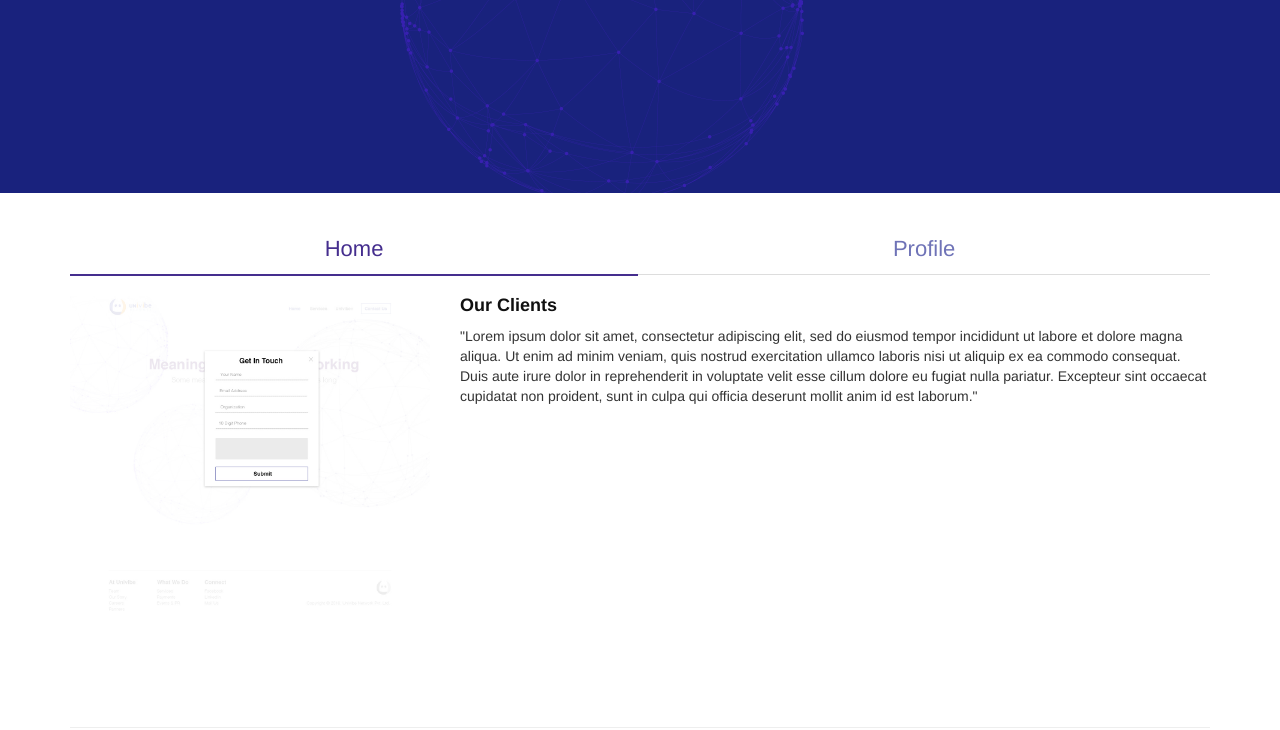
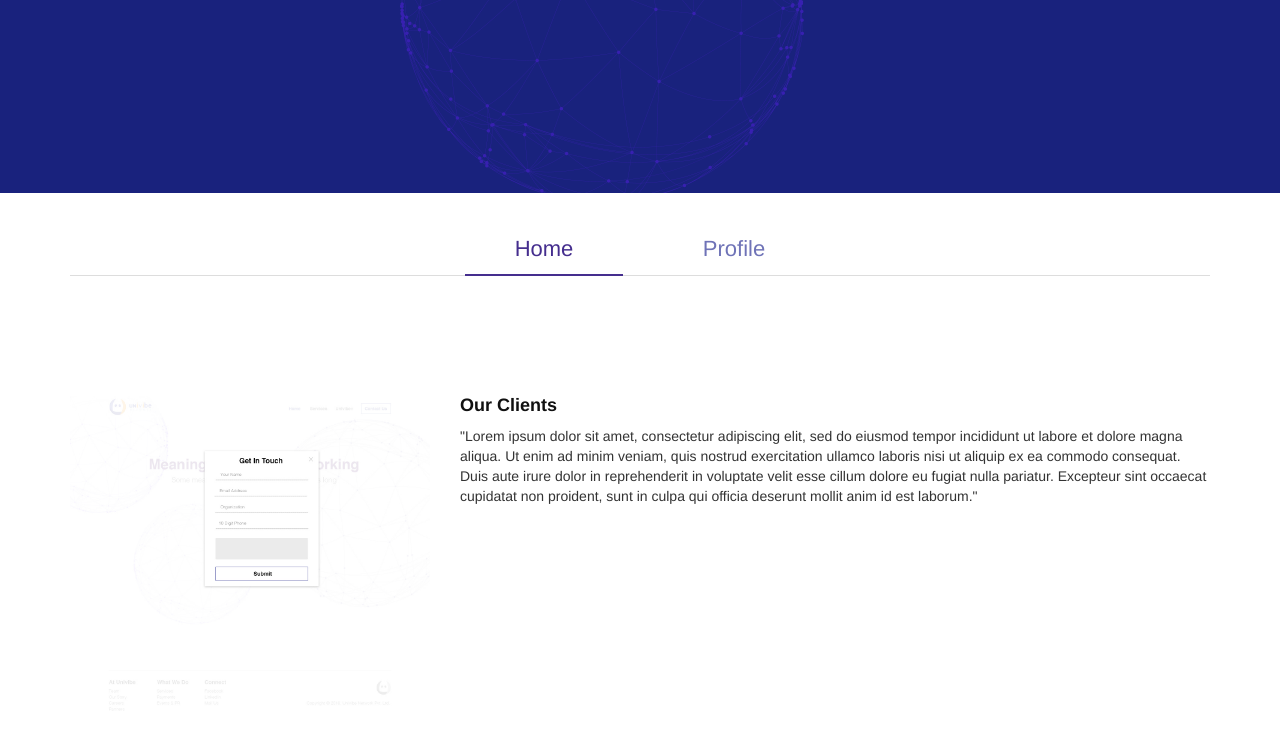
Before and after one commit to dhruvinsanghvi/univibe-corporate, a website: page services.html in a window 1280 px wide. Shown: the part 287-1017 px from the top of the page. Drawn offline with Linux system fonts and the light colour scheme.

Commit message:
local changes

```diff
--- a/css/style.css
+++ b/css/style.css
@@ -2,6 +2,7 @@ html,body{
 margin: 0px;
 padding: 0px;
 height:100%;
+position: relative;
 }
 .logo{
 	width: 130px;
@@ -275,3 +276,12 @@ background-color: transparent;
 	padding-right: 4px;
 	padding-top: 4px;
 }
+.scrolls{
+	position: relative;
+}
+#navtab{
+	width: 1170px;
+	z-index: 1000;
+	background-color: #fff;
+	top: 80px;
+}
--- a/js/main.js
+++ b/js/main.js
@@ -8,14 +8,13 @@ var x = $(".jumbotron").height();
     console.log("if");
     $(".navbar-default").css("background-color", "rgba(255,255,255,1)");
     $(".navbar-default .navbar-nav > li > a").css("color", "#000000");
-    $(".nav-tabs").css({"top": 50, "position":"fixed", "z-index":1000, "background-color":"#fff","left":"50%",
-      "transform":"translate(-50%, -50%)","top":"80px"});
+    //$(".nav-tabs").css({ "position":"fixed", "z-index":1000, "background-color":"#fff","top":"80px"});
 
   } else {
     console.log("else");
     $(".navbar-default").css("background-color", "transparent");
     $(".navbar-default .navbar-nav > li > a").css("color", "#ffffff");
-    $(".nav-tabs").css({"top": 0, "position":"static", "z-index":0, "background-color":"#fff","left":"0","top":"0px","transform":"translate(0%, -0%)"});
+    //$(".nav-tabs").css({"top": 0, "position":"static", "z-index":0, "background-color":"#fff","left":"0","top":"0px"});
 
 
 
@@ -30,4 +29,7 @@ var x = $(".jumbotron").height();
 
     });
 
+    $('#navtab').affix({
 });
+
+});
--- a/services.html
+++ b/services.html
@@ -12,7 +12,7 @@
     <link href="css/style.css" rel="stylesheet">
 
   </head>
-  <body>
+  <body  data-spy="scroll" data-target="#tab" data-offset="60">
 
 
   <!-- main content goes here -->
@@ -96,12 +96,15 @@
       <div>
 
   <!-- Nav tabs -->
-        <ul class="nav nav-tabs nav-justified" role="tablist">
-           <li role="presentation" class="active"><a href="#home" aria-controls="home" role="tab" data-toggle="tab">Home</a></li>
-           <li role="presentation" class=""><a href="#profile" aria-controls="profile" role="tab" data-toggle="tab">Profile</a></li>
+    <div class="row" data-spy="affix" data-offset-top="200" id="navtab">
+      <div class="col-md-12 scrolls">
+        <ul class="nav nav-tabs" role="tablist" id="tab">
+           <li role="presentation" class="active col-md-offset-4 col-md-2 text-center"><a href="#home" aria-controls="home" role="tab" data-toggle="tab">Home</a></li>
+           <li role="presentation" class="col-md-2 text-center"><a href="#profile" aria-controls="profile" role="tab" data-toggle="tab">Profile</a></li>
 
         </ul>
-
+      </div>
+    </div>
   <!-- Tab panes -->
         <div class="tab-content">
            <div role="tabpanel" class="tab-pane active" id="home">
@@ -130,7 +133,32 @@
 
 
            </div>
-           <div role="tabpanel" class="tab-pane" id="profile">...</div>
+           <div role="tabpanel" class="tab-pane" id="profile">
+             <div class="row">
+                  <div class="col-md-4 col-xs-12 mgt20">
+                     <img src="images/contact.jpg" class="tab-img">
+                  </div>
+                  <div class="col-md-8 col-xs-12">
+                     <h2 class="content-heading">Our story</h2>
+                     <p >"Lorem ipsum dolor sit amet, consectetur adipiscing elit, sed do eiusmod tempor incididunt ut labore et dolore magna aliqua. Ut enim ad minim veniam, quis nostrud exercitation ullamco laboris nisi ut aliquip ex ea commodo consequat. Duis aute irure dolor in reprehenderit in voluptate velit esse cillum dolore eu fugiat nulla pariatur. Excepteur sint occaecat cupidatat non proident, sunt in culpa qui officia deserunt mollit anim id est laborum."</p>
+                 </div>
+                </div>
+                <hr>
+
+                <div class="row">
+                   <div class="col-md-8 col-xs-12">
+                      <h2 class="content-heading">Our partners</h2>
+                       <p >"Lorem ipsum dolor sit amet, consectetur adipiscing elit, sed do eiusmod tempor incididunt ut labore et dolore magna aliqua. Ut enim ad minim veniam, quis nostrud exercitation ullamco laboris nisi ut aliquip ex ea commodo consequat. Duis aute irure dolor in reprehenderit in voluptate velit esse cillum dolore eu fugiat nulla pariatur. Excepteur sint occaecat cupidatat non proident, sunt in culpa qui officia deserunt mollit anim id est laborum."</p>
+                    </div>
+                   <div class="col-md-4 col-xs-12 mgt20">
+                       <img src="images/contact.jpg" class="tab-img">
+                    </div>
+                </div>
+
+
+
+
+           </div>
 
          </div>
 
```
Also changed, not shown: home.html (+6 -4 lines).
